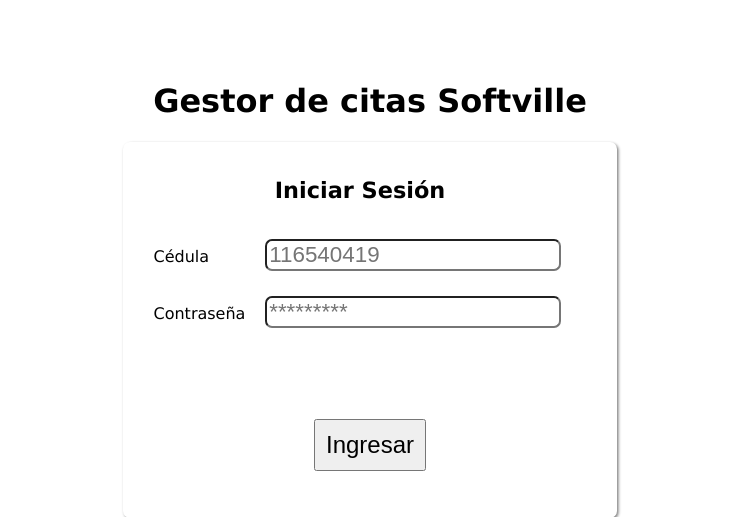
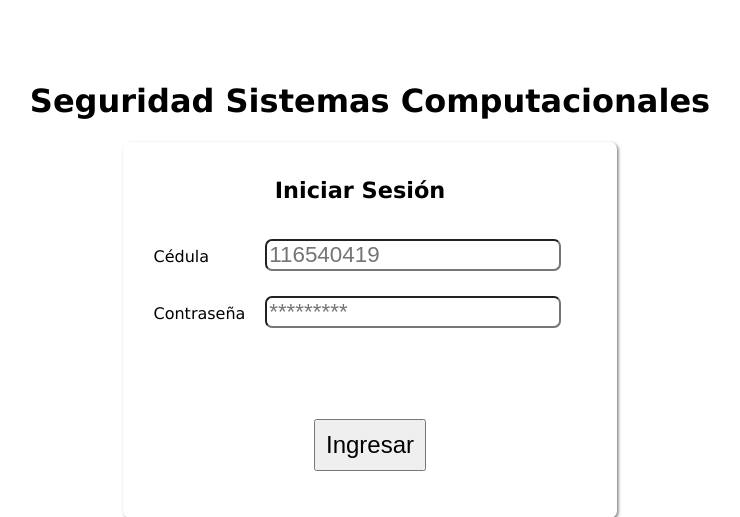
Before and after one commit to sebastianVUCR/LoginSeguridad, a PHP site: page /Login.php in a window 1280 px wide. Shown: the top 517 px of the page, without its empty margins (270-1010 px from the left). Run offline with PHP 8.4, Linux system fonts and the light colour scheme.

Commit message:
cambio de titulo

```diff
--- a/GestorCitas/Login/Login.php
+++ b/GestorCitas/Login/Login.php
@@ -18,7 +18,7 @@
 	</head>
 	<body>
 		<header>
-      <h1 id="titulo">Gestor de citas Softville</h1>
+      <h1 id="titulo">Seguridad Sistemas Computacionales</h1>
 		</header>
 		<main>
 			<form id="formulario-login" name="formulario-login" method="post" action="login-function.php">
```
